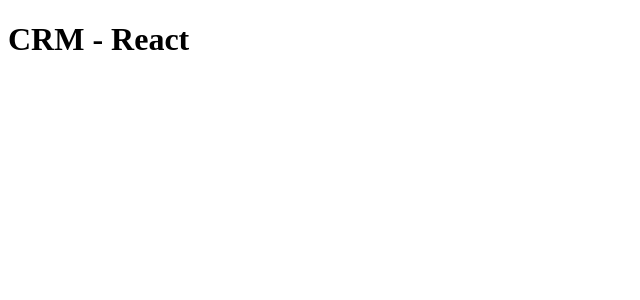
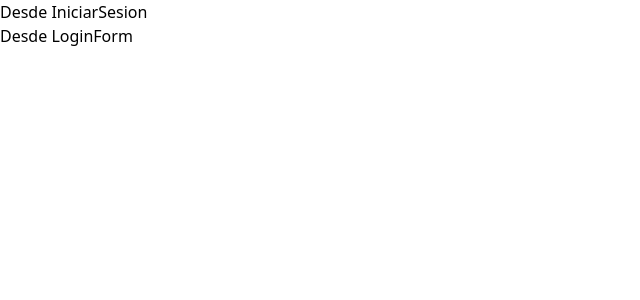
Before and after one commit to SergioBumer/crm-react, a React (Vite) app: page / in a window 1280 px wide. Shown: the top 300 px of the page, without its empty margins (0-640 px from the left). Built offline with nearby package versions, Linux system fonts and the light colour scheme.

Commit message:
Basic routes structure and Tailwind config files

```diff
--- a/index.html
+++ b/index.html
@@ -6,7 +6,7 @@
     <meta name="viewport" content="width=device-width, initial-scale=1.0" />
     <title>CRM - React</title>
   </head>
-  <body>
+  <body class="min-h-screen bg-gray-100">
     <div id="root"></div>
     <script type="module" src="/src/main.jsx"></script>
   </body>
--- a/package.json
+++ b/package.json
@@ -8,8 +8,12 @@
     "preview": "vite preview"
   },
   "dependencies": {
+    "autoprefixer": "^10.4.7",
+    "postcss": "^8.4.14",
     "react": "^18.0.0",
-    "react-dom": "^18.0.0"
+    "react-dom": "^18.0.0",
+    "react-router-dom": "^6.3.0",
+    "tailwindcss": "^3.1.2"
   },
   "devDependencies": {
     "@types/react": "^18.0.0",
--- /dev/null
+++ b/postcss.config.js
@@ -0,0 +1,6 @@
+module.exports = {
+  plugins: {
+    tailwindcss: {},
+    autoprefixer: {},
+  },
+}
--- a/src/App.jsx
+++ b/src/App.jsx
@@ -1,9 +1,21 @@
-
+import { BrowserRouter, Routes, Route } from "react-router-dom";
+import IniciarSesion from "./layout/IniciarSesion";
+import Layout from "./layout/Layout";
+import Inicio from "./paginas/Inicio";
+import LoginForm from "./paginas/LoginForm";
 function App() {
-
   return (
-    <h1>CRM - React</h1>
-  )
+    <BrowserRouter>
+      <Routes>
+        <Route path="/" element={<IniciarSesion />}>
+          <Route index element={<LoginForm />} />
+        </Route>
+        <Route path="/clientes" element={<Layout />}>
+          <Route index element={<Inicio />} />
+        </Route>
+      </Routes>
+    </BrowserRouter>
+  );
 }
 
-export default App
+export default App;
--- a/src/index.css
+++ b/src/index.css
@@ -0,0 +1,3 @@
+@tailwind base;
+@tailwind components;
+@tailwind utilities;
--- /dev/null
+++ b/src/layout/IniciarSesion.jsx
@@ -0,0 +1,13 @@
+import { Outlet } from 'react-router-dom'
+
+const IniciarSesion = () => {
+  return (
+    <div>
+        <h1>Desde IniciarSesion</h1>
+        <Outlet />
+    </div>
+
+  )
+}
+
+export default IniciarSesion
--- /dev/null
+++ b/src/layout/Layout.jsx
@@ -0,0 +1,16 @@
+import { Outlet } from 'react-router-dom'
+
+const Layout = () => {
+  return (
+    <div>
+        <h1>
+            Desde Layout
+        </h1>
+        <Outlet />
+    </div>
+
+
+  )
+}
+
+export default Layout
--- /dev/null
+++ b/src/paginas/Inicio.jsx
@@ -0,0 +1,9 @@
+import React from 'react'
+
+const Inicio = () => {
+  return (
+    <div>Desde Inicio</div>
+  )
+}
+
+export default Inicio
--- /dev/null
+++ b/src/paginas/LoginForm.jsx
@@ -0,0 +1,9 @@
+import React from 'react'
+
+const LoginForm = () => {
+  return (
+    <div>Desde LoginForm</div>
+  )
+}
+
+export default LoginForm
--- /dev/null
+++ b/tailwind.config.js
@@ -0,0 +1,9 @@
+/** @type {import('tailwindcss').Config} */
+module.exports = {
+  purge: ["index.html", "./src/**/*.jsx"],
+  content: [],
+  theme: {
+    extend: {},
+  },
+  plugins: [],
+}
```
Also changed, not shown: src/paginas/EditarCliente.jsx (added, +9 -0 lines), src/paginas/NuevoCliente.jsx (added, +9 -0 lines), 1 other file (tests, documents, lock files or other folders).
